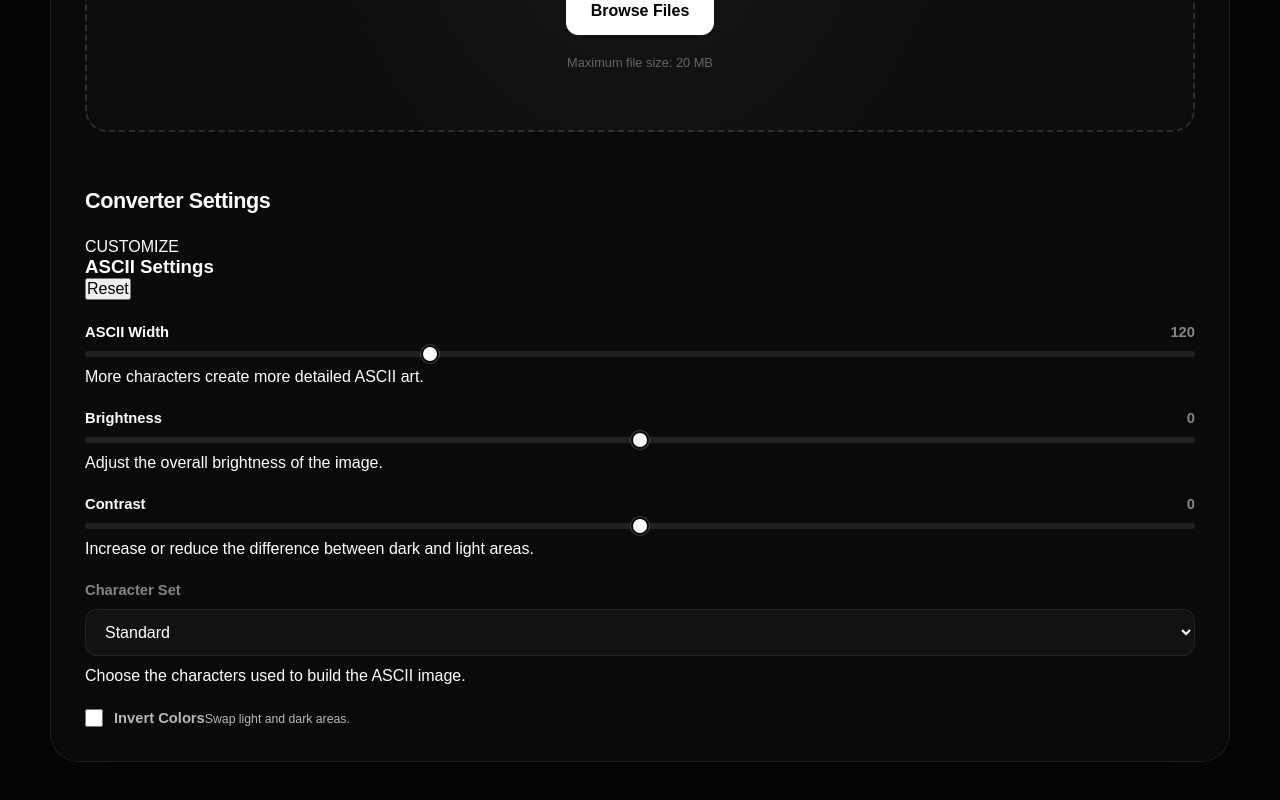
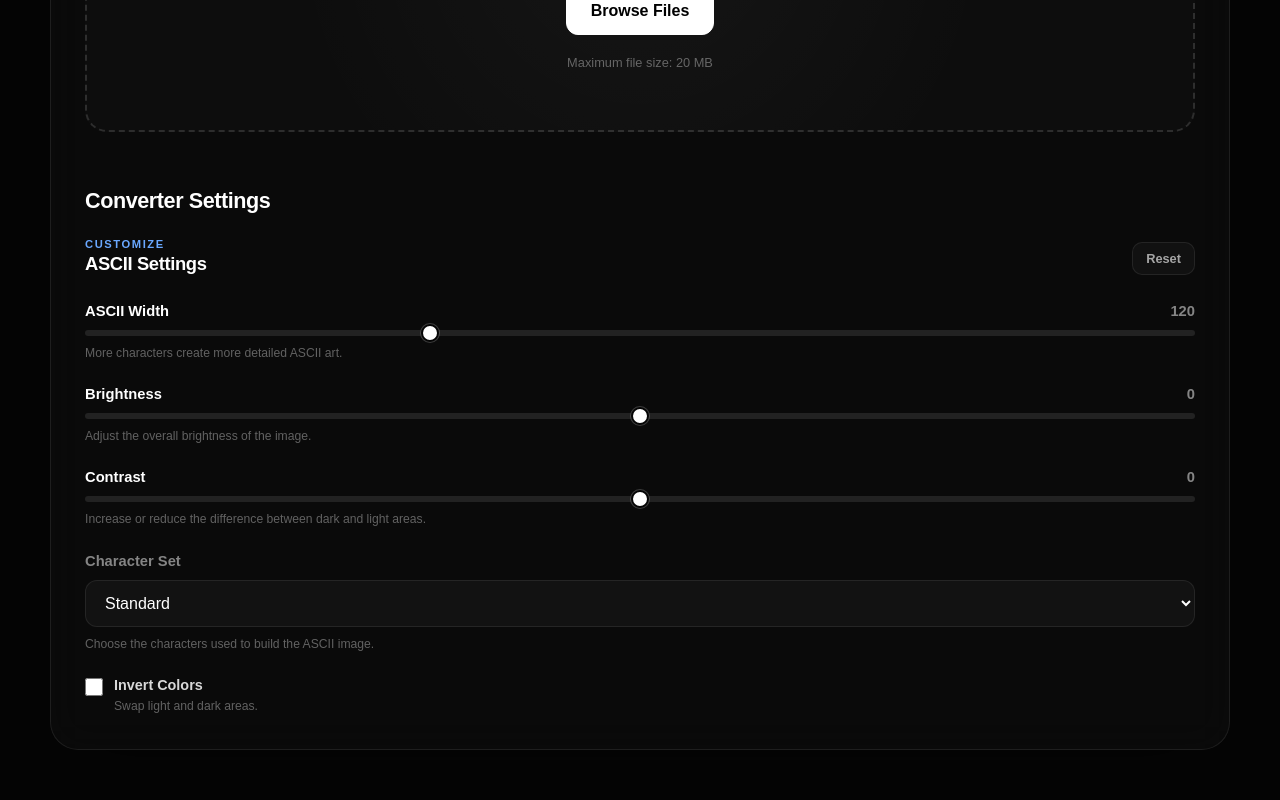
Before and after one commit to itzmitto/ascii-art-website, a Next.js app: page / in a window 1280 px wide. Shown: the part 1363-2163 px from the top of the page. Built offline with nearby package versions, Linux system fonts and the light colour scheme.

Commit message:
refactor(Styles): reorganize CSS sections and enhance controls styling for improved layout and accessibility

```diff
--- a/src/app/globals.css
+++ b/src/app/globals.css
@@ -55,6 +55,9 @@ img {
   color: white;
 }
 
+/* =========================
+   NAVBAR
+========================= */
 
 .navbar {
   position: fixed;
@@ -148,6 +151,9 @@ img {
   transform: translateY(-2px);
 }
 
+/* =========================
+   HERO
+========================= */
 
 .hero {
   position: relative;
@@ -311,6 +317,9 @@ img {
   font-size: 0.78rem;
 }
 
+/* =========================
+   UPLOAD / CONVERTER
+========================= */
 
 .upload-section {
   width: 100%;
@@ -430,7 +439,6 @@ img {
   font-size: 0.8rem;
 }
 
-
 .upload-card > h2 {
   margin-top: 56px !important;
   margin-bottom: 24px !important;
@@ -439,12 +447,63 @@ img {
   text-align: left;
 }
 
+/* =========================
+   CONTROLS
+========================= */
+
 .controls {
   margin-top: 0;
   display: flex;
   flex-direction: column;
   gap: 24px;
   text-align: left;
+}
+
+.controls-heading {
+  display: flex;
+  align-items: flex-end;
+  justify-content: space-between;
+  gap: 20px;
+  padding-bottom: 4px;
+}
+
+.controls-heading h3 {
+  margin: 3px 0 0;
+  font-size: 1.15rem;
+  line-height: 1.2;
+  font-weight: 700;
+  letter-spacing: -0.02em;
+}
+
+.controls-eyebrow {
+  display: block;
+  color: var(--accent);
+  font-size: 0.7rem;
+  font-weight: 800;
+  letter-spacing: 0.14em;
+}
+
+.reset-btn {
+  flex-shrink: 0;
+  padding: 8px 13px;
+  border: 1px solid rgba(255, 255, 255, 0.08);
+  border-radius: 10px;
+  background: rgba(255, 255, 255, 0.03);
+  color: #a5a5a5;
+  font-size: 0.8rem;
+  font-weight: 600;
+  transition:
+    background 0.25s ease,
+    color 0.25s ease,
+    border-color 0.25s ease,
+    transform 0.25s ease;
+}
+
+.reset-btn:hover {
+  background: white;
+  color: black;
+  border-color: white;
+  transform: translateY(-1px);
 }
 
 .control-group {
@@ -465,6 +524,13 @@ img {
 .control-header span:last-child {
   color: #858585;
   font-variant-numeric: tabular-nums;
+}
+
+.control-hint {
+  margin-top: -3px;
+  color: #626262;
+  font-size: 0.76rem;
+  line-height: 1.5;
 }
 
 .controls input[type="range"] {
@@ -499,6 +565,11 @@ img {
   box-shadow: 0 0 0 1px rgba(255, 255, 255, 0.2);
 }
 
+.controls input[type="range"]:focus-visible {
+  outline: 2px solid rgba(106, 168, 255, 0.5);
+  outline-offset: 5px;
+}
+
 .controls select {
   width: 100%;
   padding: 13px 15px;
@@ -517,7 +588,7 @@ img {
 
 .checkbox {
   display: flex;
-  align-items: center;
+  align-items: flex-start;
   gap: 11px;
   color: #b8b8b8;
   font-size: 0.92rem;
@@ -527,10 +598,33 @@ img {
 .checkbox input {
   width: 18px;
   height: 18px;
+  margin-top: 1px;
+  flex-shrink: 0;
   cursor: pointer;
   accent-color: white;
 }
 
+.checkbox span {
+  display: flex;
+  flex-direction: column;
+  gap: 4px;
+}
+
+.checkbox strong {
+  color: #d8d8d8;
+  font-size: 0.9rem;
+  font-weight: 600;
+}
+
+.checkbox small {
+  color: #626262;
+  font-size: 0.76rem;
+  line-height: 1.5;
+}
+
+/* =========================
+   PREVIEW / OUTPUT GRID
+========================= */
 
 .converter-grid {
   width: 100%;
@@ -595,6 +689,9 @@ img {
   font-size: 0.85rem;
 }
 
+/* =========================
+   ASCII OUTPUT
+========================= */
 
 .ascii-container {
   margin-top: 40px;
@@ -622,6 +719,9 @@ img {
   tab-size: 1;
 }
 
+/* =========================
+   ASCII TOOLBAR
+========================= */
 
 .toolbar {
   display: flex;
@@ -704,6 +804,9 @@ img {
   transform: translateY(-2px);
 }
 
+/* =========================
+   GIF
+========================= */
 
 .gif-info {
   margin-top: 30px;
@@ -749,6 +852,9 @@ img {
   margin-top: 30px;
 }
 
+/* =========================
+   RESPONSIVE
+========================= */
 
 @media (max-width: 1100px) {
   .converter-grid {
@@ -851,6 +957,10 @@ img {
     text-align: center;
   }
 
+  .controls-heading {
+    align-items: flex-start;
+  }
+
   .toolbar {
     align-items: flex-start;
     flex-direction: column;
@@ -901,4 +1011,12 @@ img {
   .converter-panel {
     padding: 18px;
   }
+
+  .controls-heading {
+    flex-direction: column;
+  }
+
+  .reset-btn {
+    align-self: flex-start;
+  }
 }
```
